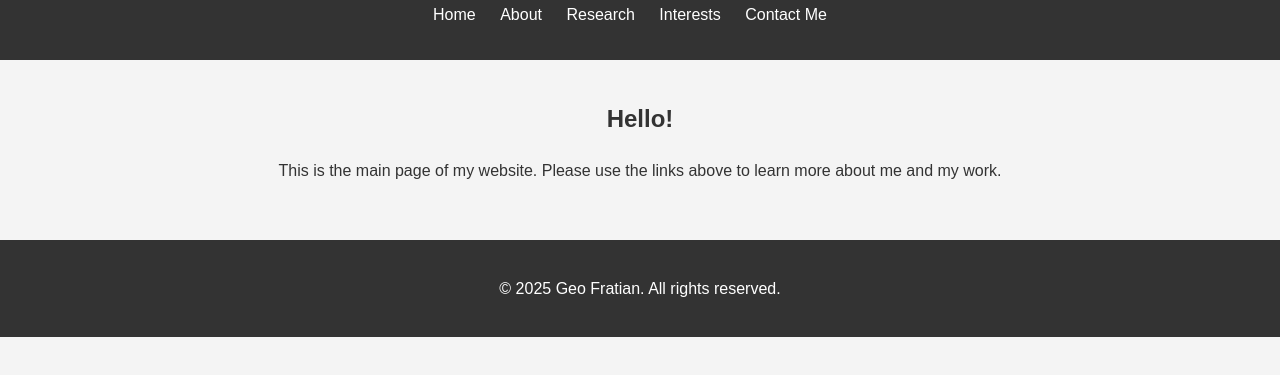
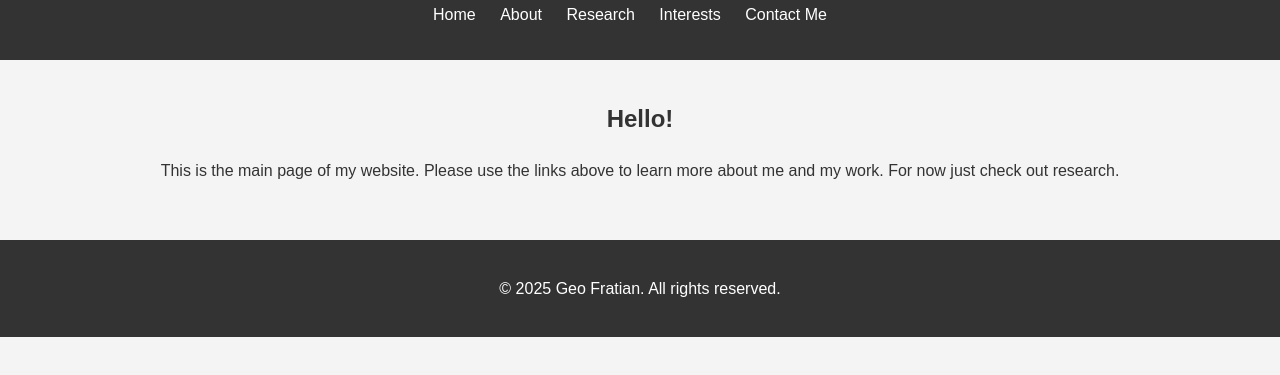
Before and after one commit to ElPsyKurisu/ElPsyKurisu.github.io, a plain HTML site: page index.html in a window 1280 px wide. Shown: the part 81-456 px from the top of the page. Drawn offline with Linux system fonts and the light colour scheme.

Commit message:
Update index.html

```diff
--- a/index.html
+++ b/index.html
@@ -22,7 +22,7 @@
     <main>
         <section id="welcome-message">
             <h2>Hello!</h2>
-            <p>This is the main page of my website. Please use the links above to learn more about me and my work.</p>
+            <p>This is the main page of my website. Please use the links above to learn more about me and my work. For now just check out research.</p>
             </section>
     </main>
 
```
